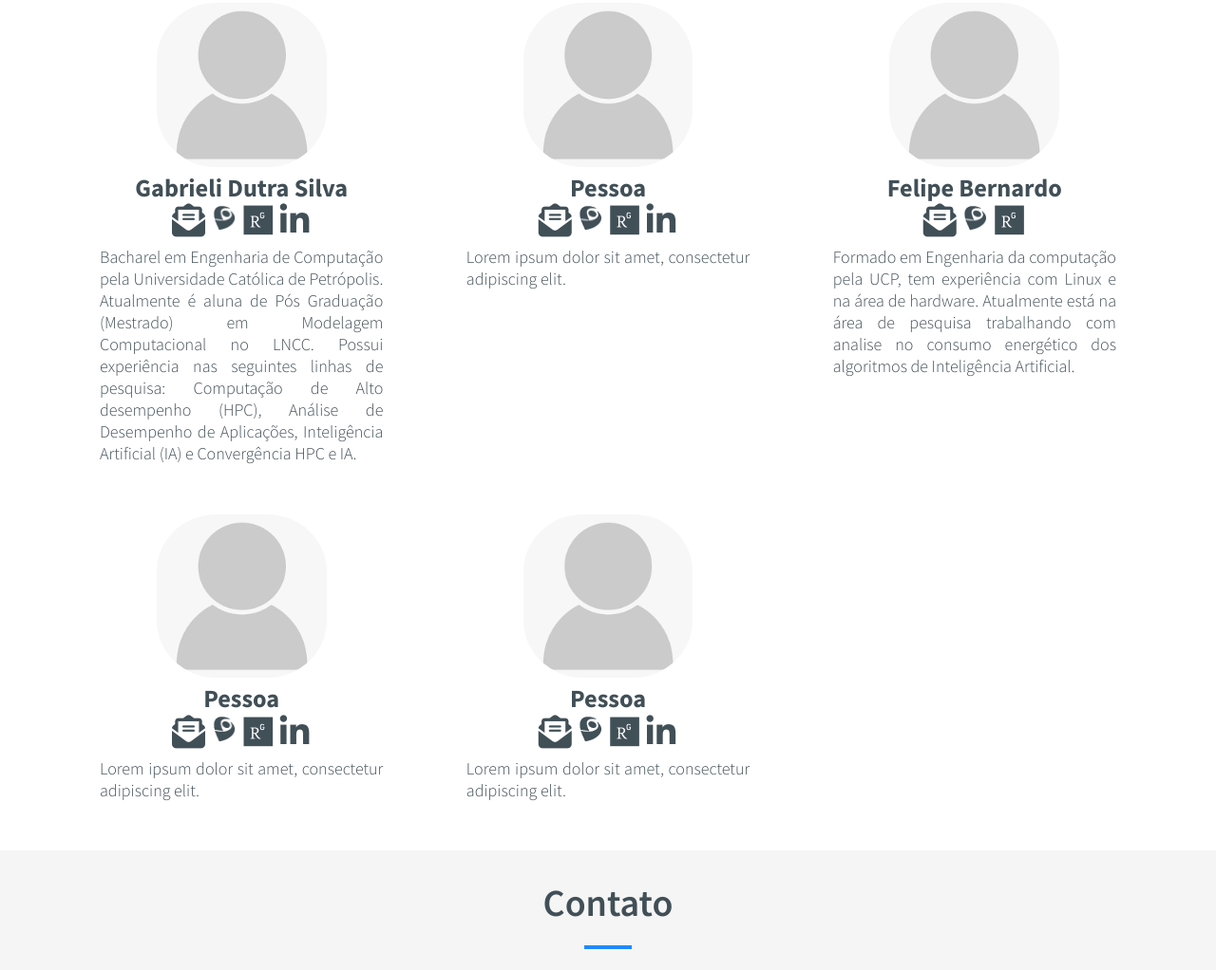
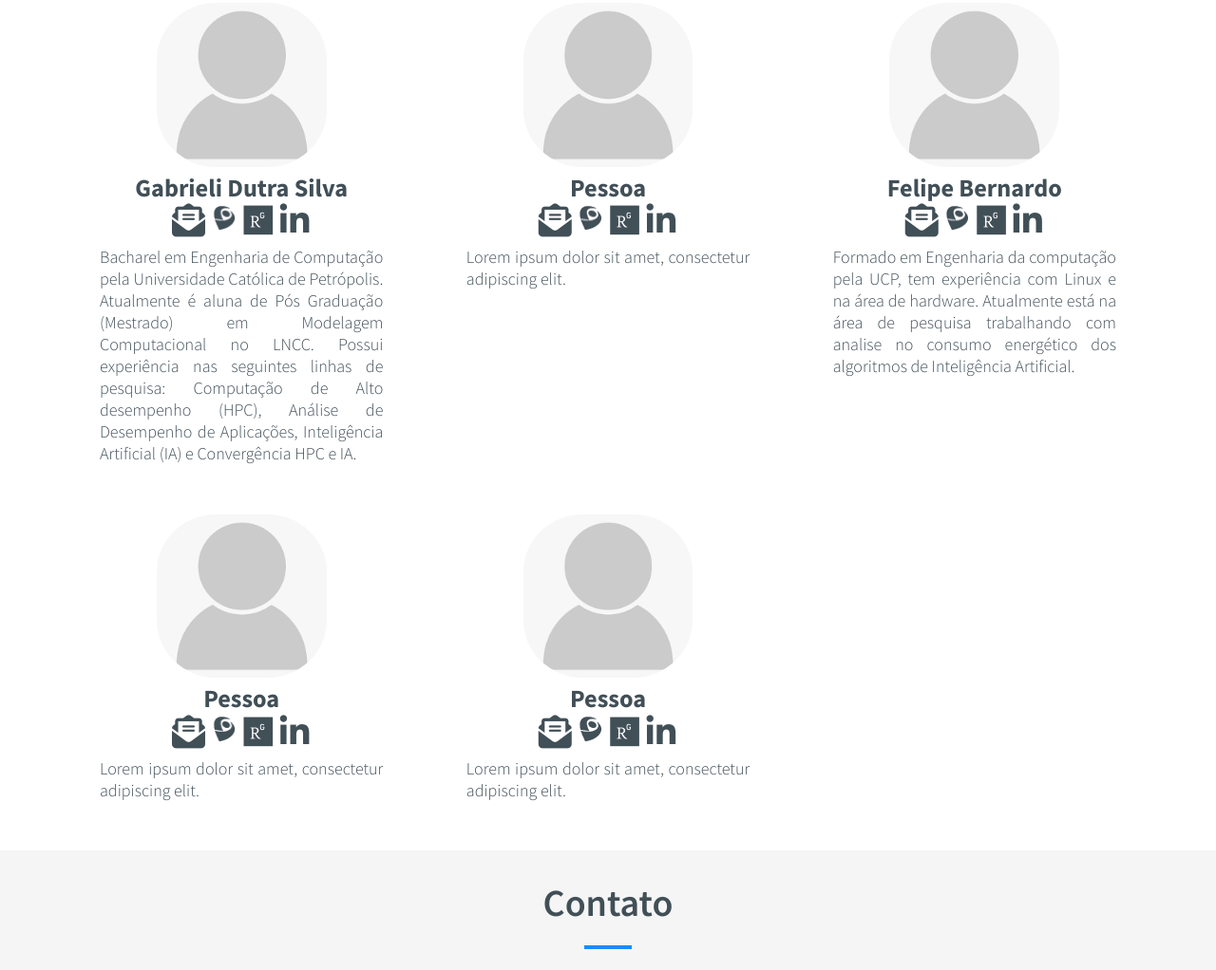
Before and after one commit to masgritz/comcidis, a plain HTML site: page index.html in a window 1280 px wide. Shown: the part 3386-4408 px from the top of the page at 95% size. Drawn offline with Linux system fonts and the light colour scheme.

Commit message:
Add LinkedIn link to a member block

```diff
--- a/index.html
+++ b/index.html
@@ -143,6 +143,7 @@
                         <a href="mailto:felipeb@lncc.br" class="icon-link"><i class="fas fa-envelope-open-text fa-2x"></i></a>
                         <a href="http://lattes.cnpq.br/1405384434364982"><img src="assets/img/lattes.png" class="lattes"></a>
                         <a href="https://www.researchgate.net/profile/Felipe_Paula3" class="icon-link"><i class="fab fa-researchgate fa-2x"></i></a>
+                        <a href="http://linkedin.com/in/felipe-bernardo-654a661a6" class="icon-link"><i class="fab fa-linkedin-in fa-2x"></i></a>
                         <p>
                             Formado em Engenharia da computação pela UCP, tem experiência com Linux e
                             na área de hardware. Atualmente está na área de pesquisa
```
